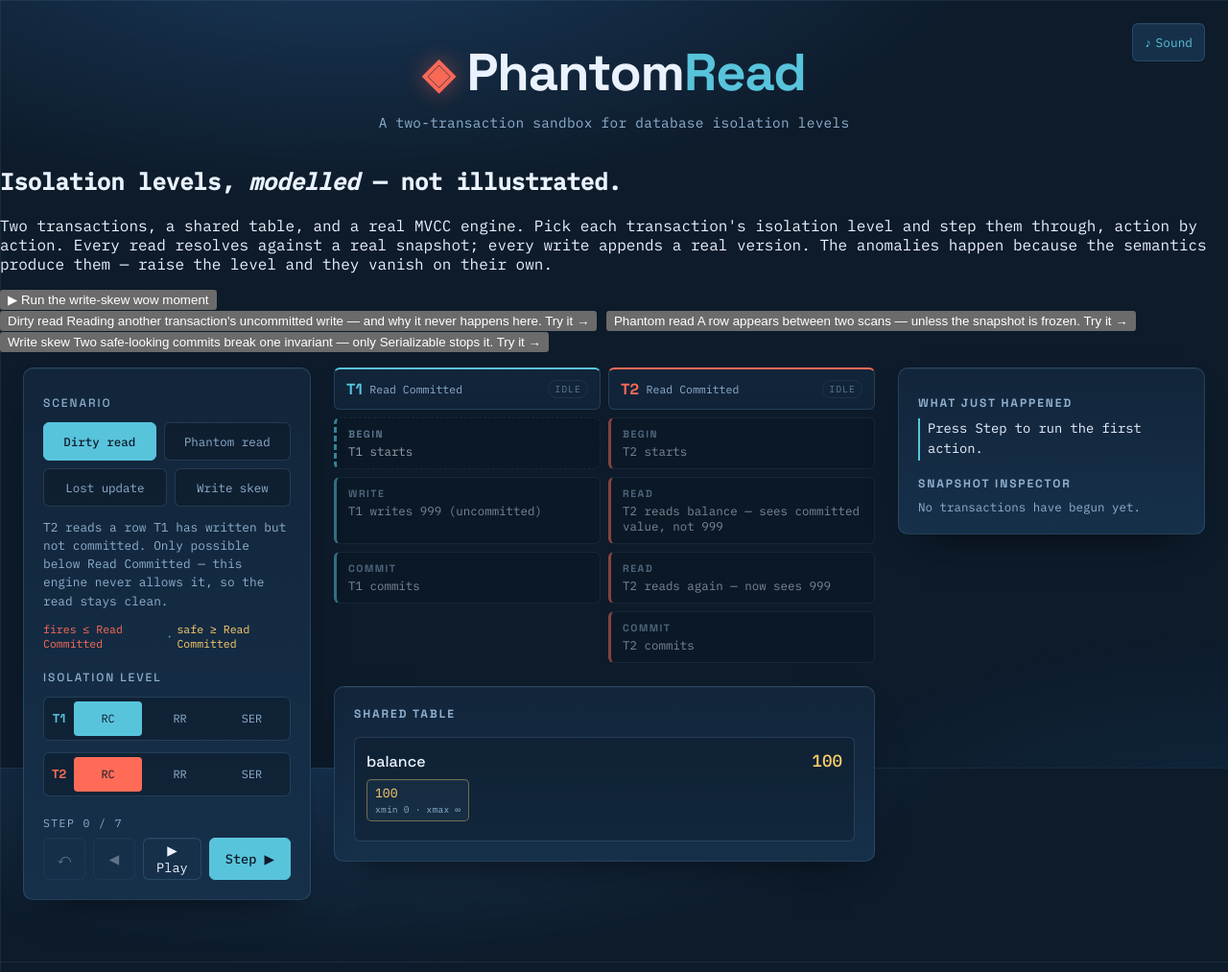
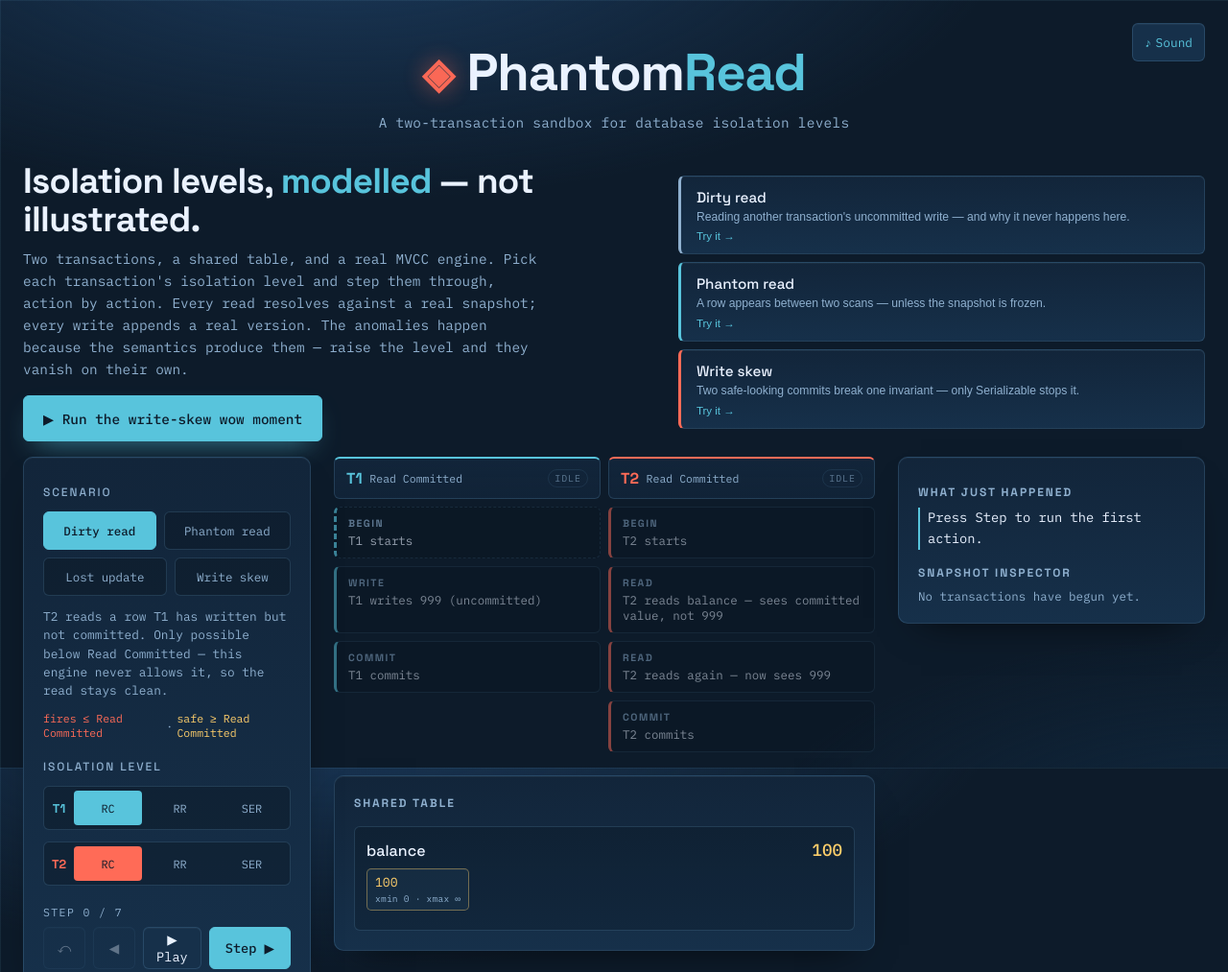
Before and after one commit to ctkrug/phantom-read, a website with bundled scripts: page index.html in a window 1280 px wide. Shown: the top 1013 px of the page at 96% size. Built offline with nearby package versions, Linux system fonts and the light colour scheme.

Commit message:
style(site): style the landing band to match the app brand
Two-column hero (lede + anomaly cards) using the shared tokens: a glowing cyan
primary CTA and anomaly cards colour-keyed to their accent that slide on hover
and deep-link into the sandbox. Collapses to one column under 860px.

```diff
--- a/src/ui/styles.css
+++ b/src/ui/styles.css
@@ -647,3 +647,79 @@ body {
   }
   .confetti { display: none; }
 }
+
+/* ---- landing band ---- */
+
+.landing {
+  max-width: 1440px;
+  margin: 0 auto;
+  padding: calc(var(--unit) * 2) calc(var(--unit) * 3) 0;
+  display: grid;
+  grid-template-columns: minmax(0, 1.2fr) minmax(0, 1fr);
+  gap: calc(var(--unit) * 3);
+  align-items: center;
+}
+
+.landing__headline {
+  margin: 0 0 var(--unit);
+  font-family: var(--display);
+  font-weight: 700;
+  font-size: clamp(1.5rem, 3.4vw, 2.3rem);
+  line-height: 1.1;
+  letter-spacing: -0.02em;
+}
+.landing__headline em { color: var(--cyan); font-style: normal; }
+
+.landing__copy {
+  margin: 0 0 calc(var(--unit) * 2);
+  max-width: 62ch;
+  font-size: 0.9rem;
+  line-height: 1.6;
+  color: var(--muted);
+}
+
+.cta {
+  min-height: 48px;
+  padding: 0 calc(var(--unit) * 2.5);
+  font-family: var(--mono);
+  font-size: 0.9rem;
+  font-weight: 500;
+  color: var(--paper);
+  background: var(--cyan);
+  border: 1px solid var(--cyan);
+  border-radius: var(--radius-chip);
+  box-shadow: 0 12px 30px -14px rgba(88, 196, 220, 0.8);
+  cursor: pointer;
+  transition: transform 100ms var(--ease), background 140ms var(--ease), box-shadow 140ms var(--ease);
+}
+.cta:hover { background: #6fd2e8; box-shadow: 0 16px 36px -14px rgba(88, 196, 220, 0.95); }
+.cta:active { transform: translateY(2px); box-shadow: none; }
+.cta:focus-visible { outline: 2px solid var(--ink); outline-offset: 3px; }
+
+.landing__cards { display: grid; gap: var(--unit); }
+.acard {
+  display: grid;
+  gap: 3px;
+  text-align: left;
+  padding: calc(var(--unit) * 1.5) calc(var(--unit) * 2);
+  color: var(--ink);
+  background: linear-gradient(180deg, var(--paper-2), var(--surface));
+  border: 1px solid var(--surface-line);
+  border-left-width: 3px;
+  border-radius: var(--radius-chip);
+  box-shadow: var(--inset);
+  cursor: pointer;
+  transition: transform 140ms var(--ease), border-color 140ms var(--ease), box-shadow 140ms var(--ease);
+}
+.acard--dirty { border-left-color: var(--muted); }
+.acard--phantom { border-left-color: var(--cyan); }
+.acard--skew { border-left-color: var(--coral); }
+.acard:hover { transform: translateX(3px); box-shadow: var(--inset), var(--shadow); }
+.acard:focus-visible { outline: 2px solid var(--cyan); outline-offset: 2px; }
+.acard__name { font-family: var(--display); font-weight: 500; font-size: 0.95rem; }
+.acard__desc { font-size: 0.76rem; color: var(--muted); line-height: 1.45; }
+.acard__go { font-size: 0.72rem; color: var(--cyan); margin-top: 2px; }
+
+@media (max-width: 860px) {
+  .landing { grid-template-columns: minmax(0, 1fr); }
+}
```
